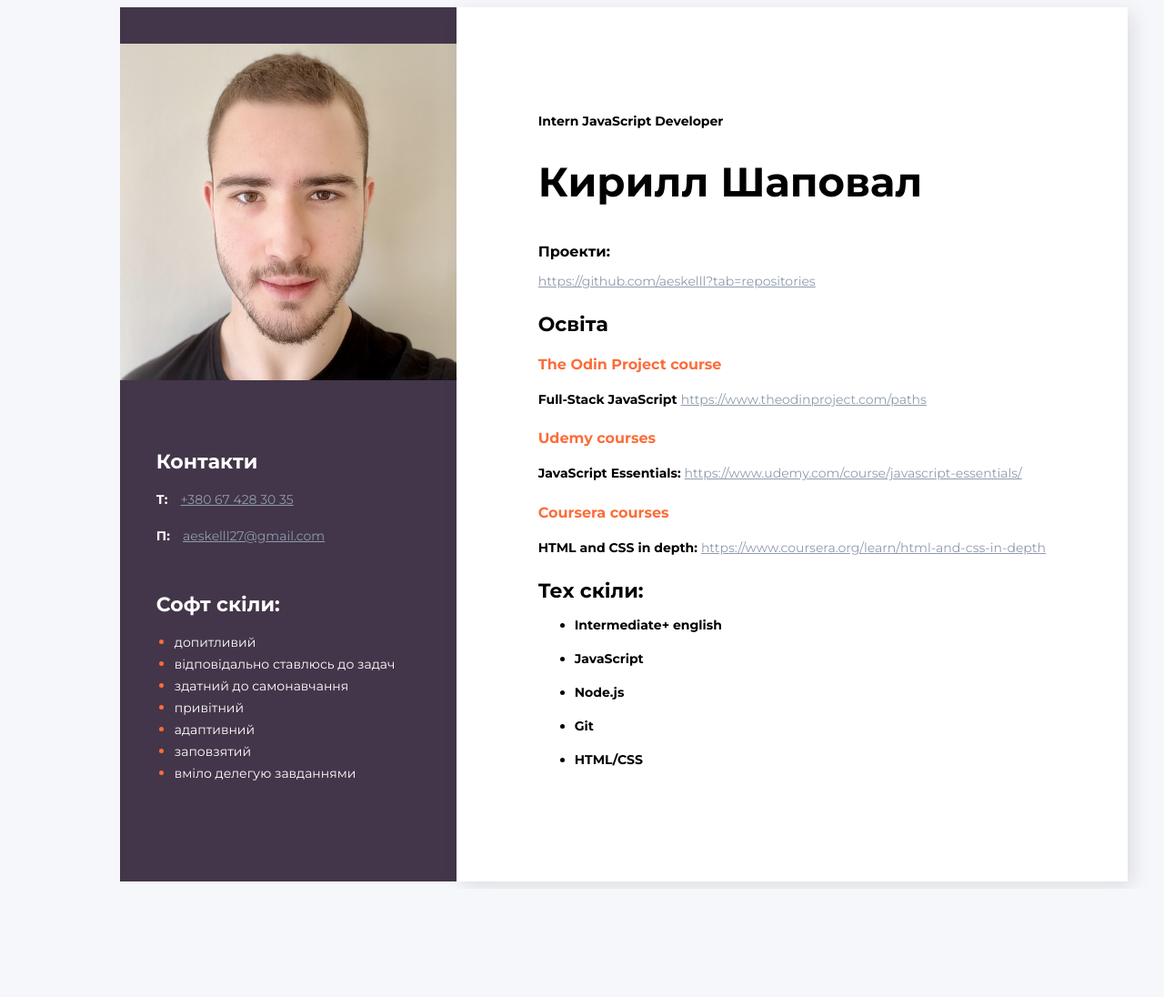
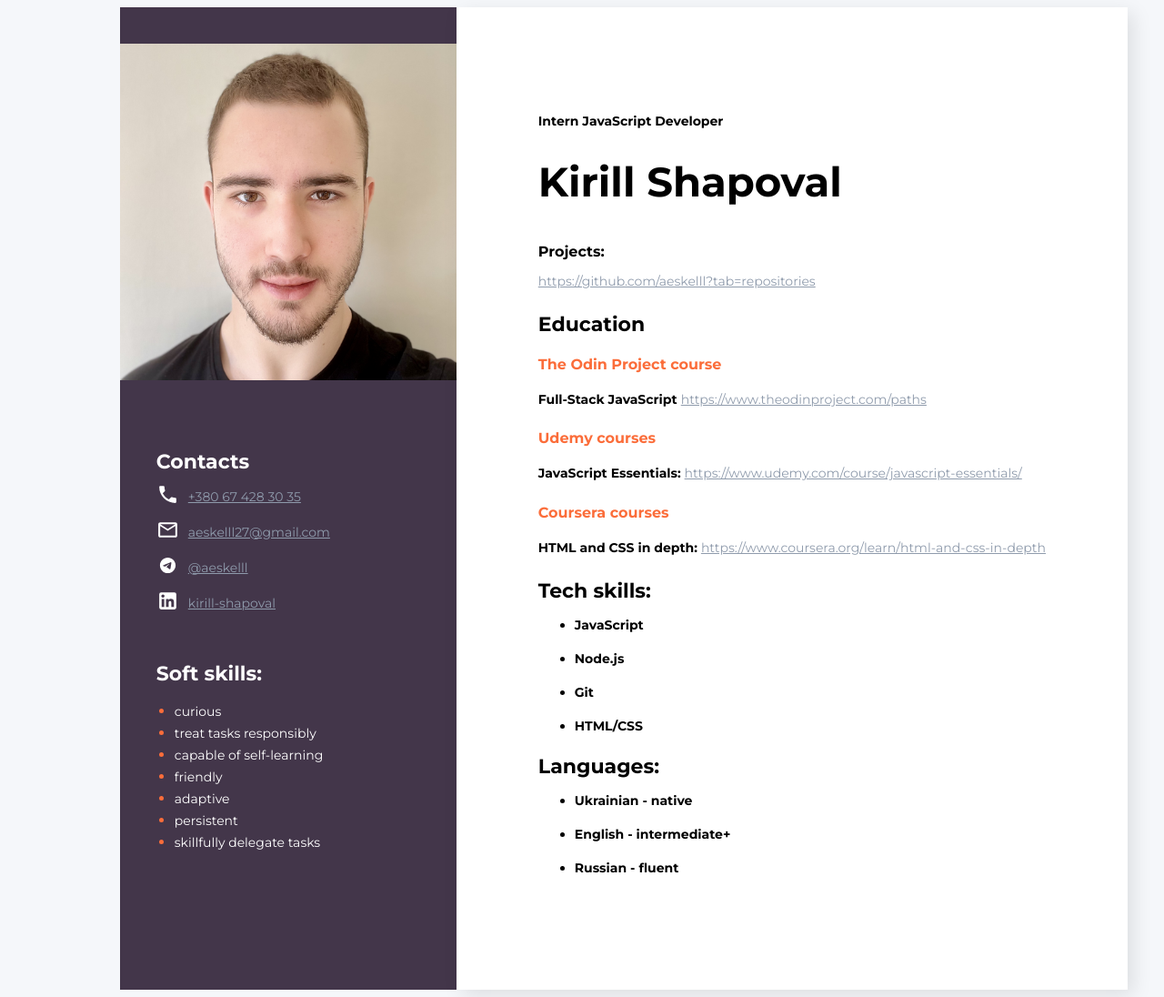
Before and after one commit to aeskelll/resume, a plain HTML site: page index.html in a window 1280 px wide. Shown: the whole page at 91% size. Before the commit the page ends 977 px from the top, so only its background shows below. Drawn offline with Linux system fonts and the light colour scheme.

Commit message:
updated resume
icons near contacts
new paragraph - languages
changed resume language to english

```diff
--- a/index.html
+++ b/index.html
@@ -18,21 +18,21 @@
             <!--About user-->
             <div class="about">
                 <h2 class="about-position">Intern JavaScript Developer</h2>
-                <h1 class="about-name">Кирилл Шаповал</h1>
+                <h1 class="about-name">Kirill Shapoval</h1>
             </div>
 
             <!--Work-->
             <div class="work">
                 <!--Projects-->
                 <div>
-                    <h4 class="work-position"> Проекти: </h4>
+                    <h4 class="work-position"> Projects: </h4>
                     <a href="https://github.com/aeskelll?tab=repositories" class="contact-link">https://github.com/aeskelll?tab=repositories</a>
                 </div>
             </div>
 
             <!--Education-->
             <div class="education">
-                <h3 class="title">Освіта</h3>
+                <h3 class="title">Education</h3>
 
                 <h4 class="place">The Odin Project course</h4>
                 <p>
@@ -51,13 +51,18 @@
                 </p>
             </div>
             <div class="education">
-                <h3 class="title">Тех скіли:</h3>
+                <h3 class="title">Tech skills:</h3>
                 <ul>
-                    <li class="about-position">Intermediate+ english</li>
                     <li class="about-position">JavaScript</li>
                     <li class="about-position">Node.js</li>
                     <li class="about-position">Git</li>
                     <li class="about-position">HTML/CSS</li>
+                </ul>
+                <h3 class="title">Languages:</h3>
+                <ul>
+                    <li class="about-position">Ukrainian - native</li>
+                    <li class="about-position">English - intermediate+</li>
+                    <li class="about-position">Russian - fluent</li>
                 </ul>
             </div>
         </div>
@@ -66,29 +71,53 @@
             <img src="img/avatar.jpg" alt="user photo" class="photo">
             <!--Contacts-->
             <div class="contacts">
-                <h3 class="sidebar-title">Контакти</h3>
+                <h3 class="sidebar-title">Contacts</h3>
                 <div>
-                    <p>
-                        <span class="contact-type">Т:</span>
-                        <a href="tel:+380674283035" class="contact-link">+380 67 428 30 35</a>
-                    </p>
-                    <p>
-                        <span class="contact-type">П:</span>
-                        <a href="mailto:aeskelll27@gmail.com" class="contact-link">aeskelll27@gmail.com</a>
-                    </p>
+                    <div class="icons-info">
+                        <div>
+                            <img src="img/phone.svg" alt="phone-icon" class="icons">
+                        </div>
+                        <div>
+                            <a href="tel:+380674283035" class="contact-link">+380 67 428 30 35</a>
+                        </div>
+                    </div>
+                    <div class="icons-info">
+                        <div>
+                            <img src="img/email-outline.svg" alt="phone-icon" class="icons">
+                        </div>
+                        <div>
+                            <a href="mailto:aeskelll27@gmail.com" class="contact-link">aeskelll27@gmail.com</a>
+                        </div>
+                    </div>
+                    <div class="icons-info">
+                        <div>
+                            <img src="img/icons8-telegram.svg" alt="phone-icon" class="icons">
+                        </div>
+                        <div>
+                            <a href="https://t.me/aeskelll" class="contact-link">@aeskelll</a>
+                        </div>
+                    </div>
+                    <div class="icons-info">
+                        <div>
+                            <img src="img/linkedin.svg" alt="phone-icon" class="icons">
+                        </div>
+                        <div>
+                            <a href="https://www.linkedin.com/in/kirill-shapoval/" class="contact-link">kirill-shapoval</a>
+                        </div>
+                    </div>
                 </div>
             </div>
             <!--Soft skills-->
             <div class="soft-skills">
-                <h3 class="sidebar-title">Софт скіли:</h3>
+                <h3 class="sidebar-title">Soft skills:</h3>
                 <ul class="tech-skills-list">
-                    <li class="tech-skills-item"> <span class="tech-skills-text">допитливий</span> </li>
-                    <li class="tech-skills-item"> <span class="tech-skills-text">відповідально ставлюсь до задач</span></li>
-                    <li class="tech-skills-item"> <span class="tech-skills-text">здатний до самонавчання</span> </li>
-                    <li class="tech-skills-item"> <span class="tech-skills-text">привітний</span></li>
-                    <li class="tech-skills-item"> <span class="tech-skills-text">адаптивний</span></li>
-                    <li class="tech-skills-item"> <span class="tech-skills-text">заповзятий</span></li>
-                    <li class="tech-skills-item"> <span class="tech-skills-text">вміло делегую завданнями</span></li>
+                    <li class="tech-skills-item"> <span class="tech-skills-text">curious</span> </li>
+                    <li class="tech-skills-item"> <span class="tech-skills-text">treat tasks responsibly</span></li>
+                    <li class="tech-skills-item"> <span class="tech-skills-text">capable of self-learning</span> </li>
+                    <li class="tech-skills-item"> <span class="tech-skills-text">friendly</span></li>
+                    <li class="tech-skills-item"> <span class="tech-skills-text">adaptive</span></li>
+                    <li class="tech-skills-item"> <span class="tech-skills-text">persistent</span></li>
+                    <li class="tech-skills-item"> <span class="tech-skills-text">skillfully delegate tasks</span></li>
                 </ul>
             </div>
         </aside>
--- a/styles.css
+++ b/styles.css
@@ -221,6 +221,10 @@ body {
     color: #8f9bac;
 }
 
+.contact-link:hover{
+    color: #cbd1da;
+}
+
 .tech-skills {
     margin-bottom: 50px;
 }
@@ -242,3 +246,16 @@ body {
     font-size: 14px;
     line-height: 24px;
 }
+
+.icons {
+    width: 25px;
+    height: 25px;
+    filter: invert(1);
+}
+
+.icons-info{
+    display: flex;
+    gap: 10px;
+    align-items: center;
+    margin-bottom: 10px;
+}
```
Also changed, not shown: img/email-outline.svg (added), img/icons8-telegram.svg (added), img/linkedin.svg (added), img/phone.svg (added).
